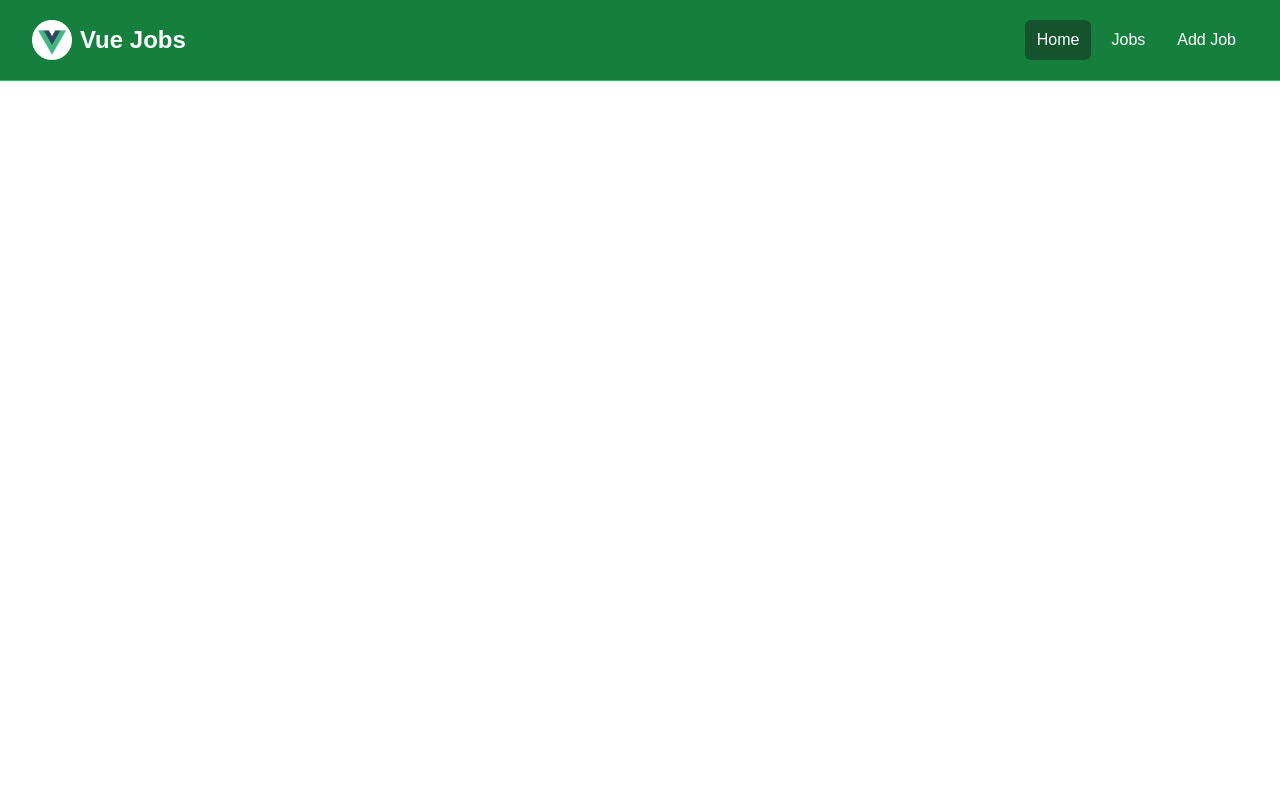
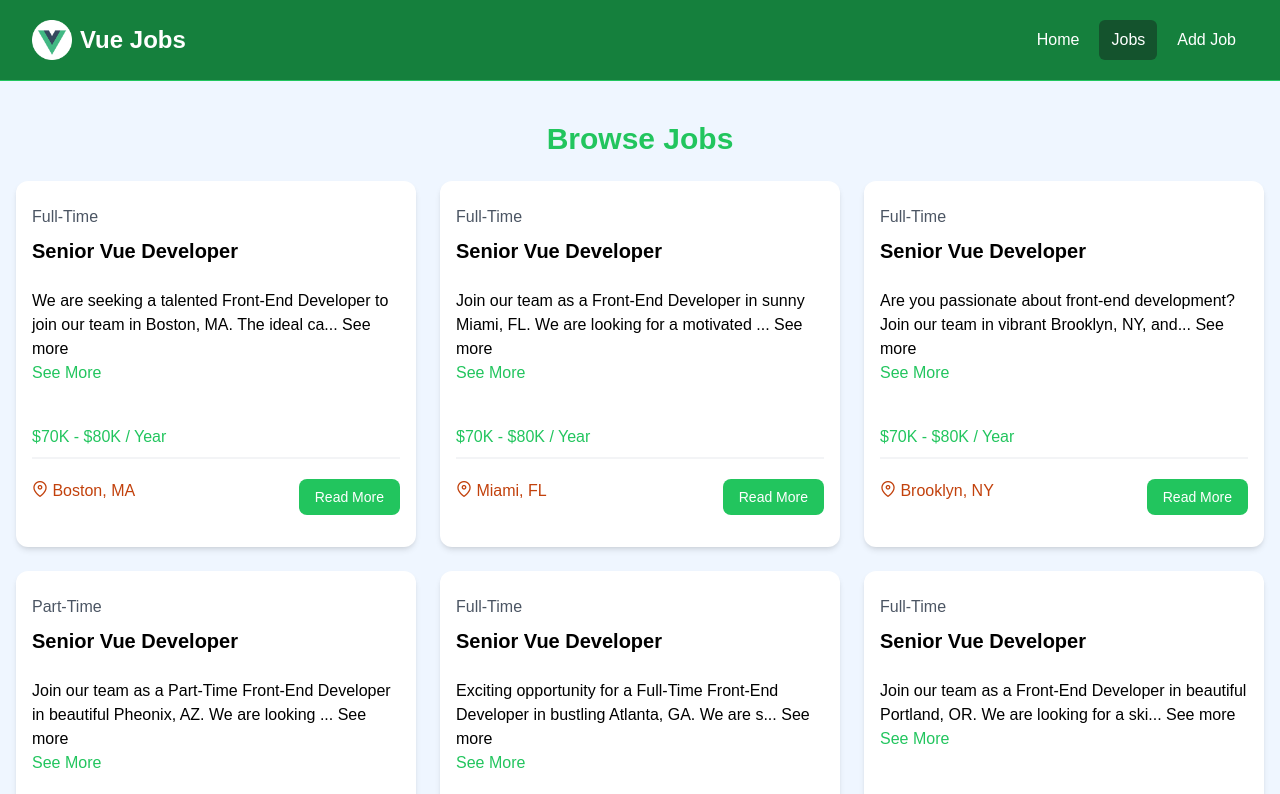
Before and after one commit to fisheeesh/Job-Listings-Website, a Vue app: page /jobs in a window 1280 px wide. Shown: the top 794 px of the page. Built offline with nearby package versions, Linux system fonts and the light colour scheme.

Commit message:
changed a tag with router link and add 404 view page

```diff
--- a/src/components/HomeCard.vue
+++ b/src/components/HomeCard.vue
@@ -1,25 +1,25 @@
 <template>
     <section class="py-4">
-        <div class="container-xl lg:container m-auto">
-            <div class="grid grid-cols-1 md:grid-cols-2 gap-4 p-4 rounded-lg">
+        <div class="m-auto container-xl lg:container">
+            <div class="grid grid-cols-1 gap-4 p-4 rounded-lg md:grid-cols-2">
                 <Card>
                     <h2 class="text-2xl font-bold">For Developers</h2>
                     <p class="mt-2 mb-4">
                         Browse our Vue jobs and start your career today
                     </p>
-                    <a href="jobs.html" class="inline-block bg-black text-white rounded-lg px-4 py-2 hover:bg-gray-700">
+                    <RouterLink to="/jobs" class="inline-block px-4 py-2 text-white bg-black rounded-lg hover:bg-gray-700">
                         Browse Jobs
-                    </a>
+                    </RouterLink>
                 </Card>
                 <Card bg="bg-green-100">
                     <h2 class="text-2xl font-bold">For Employers</h2>
                     <p class="mt-2 mb-4">
                         List your job to find the perfect developer for the role
                     </p>
-                    <a href="add-job.html"
-                        class="inline-block bg-green-500 text-white rounded-lg px-4 py-2 hover:bg-green-600">
+                    <RouterLink to="/jobs/add"
+                        class="inline-block px-4 py-2 text-white bg-green-500 rounded-lg hover:bg-green-600">
                         Add Job
-                    </a>
+                    </RouterLink>
                 </Card>
             </div>
         </div>
@@ -27,8 +27,8 @@
 </template>
 
 <script setup>
+import { RouterLink } from 'vue-router';
 import Card from './Card.vue';
-
 </script>
 
 <style></style>
--- a/src/components/JobLists.vue
+++ b/src/components/JobLists.vue
@@ -11,8 +11,8 @@
     </section>
 
     <section v-if="showButton" class="max-w-lg px-6 m-auto my-10">
-        <a href="/jobs" class="block px-6 py-4 text-center text-white bg-black rounded-xl hover:bg-gray-700">View
-            All Jobs</a>
+        <RouterLink to="/jobs" class="block px-6 py-4 text-center text-white bg-black rounded-xl hover:bg-gray-700">View
+            All Jobs</RouterLink>
     </section>
 
 </template>
@@ -21,6 +21,7 @@
 import jobData from '@/jobs.json'
 import { ref, defineProps } from 'vue';
 import SingleJob from './SingleJob.vue';
+import { RouterLink } from 'vue-router';
 
 defineProps({
     limit : Number,
--- a/src/components/Navbar.vue
+++ b/src/components/Navbar.vue
@@ -1,21 +1,26 @@
 <template>
     <nav class="bg-green-700 border-b border-green-500">
-        <div class="mx-auto max-w-7xl px-2 sm:px-6 lg:px-8">
-            <div class="flex h-20 items-center justify-between">
-                <div class="flex flex-1 items-center justify-center md:items-stretch md:justify-start">
+        <div class="px-2 mx-auto max-w-7xl sm:px-6 lg:px-8">
+            <div class="flex items-center justify-between h-20">
+                <div class="flex items-center justify-center flex-1 md:items-stretch md:justify-start">
                     <!-- Logo -->
-                    <a class="flex flex-shrink-0 items-center mr-4" href="index.html">
-                        <img class="h-10 w-auto" :src="logo" alt="Vue Jobs" />
-                        <span class="hidden md:block text-white text-2xl font-bold ml-2">Vue Jobs</span>
-                    </a>
+                    <RouterLink class="flex items-center flex-shrink-0 mr-4" to="/">
+                        <img class="w-auto h-10" :src="logo" alt="Vue Jobs" />
+                        <span class="hidden ml-2 text-2xl font-bold text-white md:block">Vue Jobs</span>
+                    </RouterLink>
                     <div class="md:ml-auto">
                         <div class="flex space-x-2">
-                            <a href="index.html"
-                                class="text-white bg-green-900 hover:bg-gray-900 hover:text-white rounded-md px-3 py-2">Home</a>
-                            <a href="jobs.html"
-                                class="text-white hover:bg-green-900 hover:text-white rounded-md px-3 py-2">Jobs</a>
-                            <a href="add-job.html"
-                                class="text-white hover:bg-green-900 hover:text-white rounded-md px-3 py-2">Add Job</a>
+                            <RouterLink to="/"
+                                :class="[isActiveLink('/') ? 'bg-green-900' : 'hover:bg-green-900 hover:text-white', 'text-white', 'px-3', 'py-2', 'rounded-md']">
+                                Home</RouterLink>
+                            <RouterLink :to="{ name: 'jobs' }"
+                                :class="['px-3 py-2 text-white rounded-md hover:bg-green-900 hover:text-white', isActiveLink('/jobs') ? 'bg-green-900' : 'hover:bg-gray-900 hover:text-white']">
+                                Jobs
+                            </RouterLink>
+                            <RouterLink to="/jobs/add"
+                                :class="[isActiveLink('jobs/add') ? 'bg-green-900' : 'hover:bg-green-900 hover:text-white', 'px-3 py-2 text-white rounded-md hover:bg-green-900 hover:text-white']">
+                                Add Job
+                            </RouterLink>
                         </div>
                     </div>
                 </div>
@@ -25,7 +30,14 @@
 </template>
 
 <script setup>
+import { RouterLink, useRoute } from 'vue-router';
 import logo from '../assets/img/logo.png'
+
+const isActiveLink = (routePath) => {
+    const route = useRoute()
+    return route.path === routePath
+}
+
 </script>
 
 <style></style>
--- a/src/components/SingleJob.vue
+++ b/src/components/SingleJob.vue
@@ -25,10 +25,10 @@
                     <i class="text-orange-700 pi pi-map-marker"></i>
                     {{ job.location }}
                 </div>
-                <a :href="'/job/' + job.id"
+                <RouterLink :to="'/job/' + job.id"
                     class="h-[36px] bg-green-500 hover:bg-green-600 text-white px-4 py-2 rounded-lg text-center text-sm">
                     Read More
-                </a>
+                </RouterLink>
             </div>
         </div>
     </div>
@@ -36,6 +36,7 @@
 
 <script setup>
 import { defineProps, ref, computed } from 'vue';
+import { RouterLink } from 'vue-router';
 
 const props = defineProps({
     job: {
--- a/src/router/index.js
+++ b/src/router/index.js
@@ -1,4 +1,6 @@
 import HomeView from "@/views/HomeView.vue";
+import JobsView from "@/views/JobsView.vue";
+import NotFoundView from "@/views/NotFoundView.vue";
 import { createRouter, createWebHistory } from "vue-router";
 
 const router = createRouter({
@@ -8,6 +10,17 @@ const router = createRouter({
             path : '/',
             name : 'home',
             component : HomeView
+        },
+        {
+
+            path : '/jobs',
+            name : 'jobs',
+            component : JobsView
+        },
+        {
+            path : '/:catchAll(.*)',
+            name : '404',
+            component : NotFoundView
         }
     ]
 })
--- /dev/null
+++ b/src/views/JobsView.vue
@@ -0,0 +1,10 @@
+<template>
+    <JobLists />
+</template>
+
+<script setup>
+import JobLists from '@/components/JobLists.vue';
+
+</script>
+
+<style></style>
--- /dev/null
+++ b/src/views/NotFoundView.vue
@@ -0,0 +1,17 @@
+<template>
+    <section class="flex flex-col items-center justify-center text-center h-96">
+        <i class="mb-5 text-yellow-500 text-7xl pi pi-exclamation-triangle"></i>
+        <h1 class="mb-4 text-6xl font-bold">404 Not Found</h1>
+        <p class="mb-5 text-xl">This page does not exist</p>
+        <RouterLink to="/" class="px-3 py-2 mt-4 text-white bg-green-700 rounded-md hover:bg-green-900">Go Back
+        </RouterLink>
+    </section>
+</template>
+
+<script setup>
+import { RouterLink } from 'vue-router';
+
+
+</script>
+
+<style></style>
```
